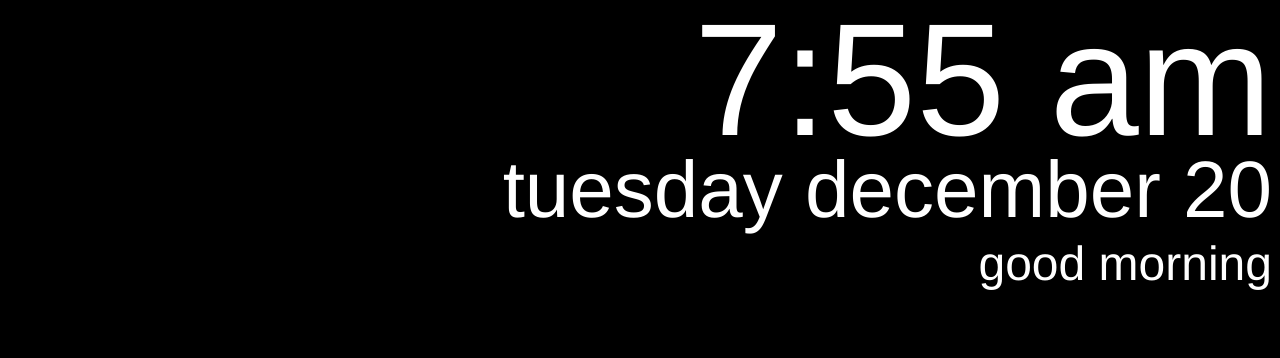
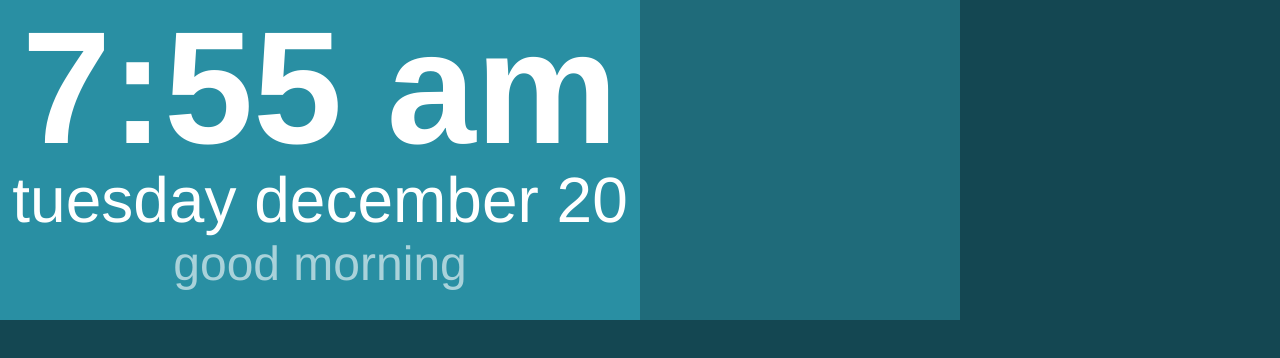
Before and after one commit to sintelligentdesign/digital-sign, a plain HTML site: page index.html in a window 1280 px wide. Drawn offline with nearby package versions, Linux system fonts and the light colour scheme.

Commit message:
Defined COMPONENT grid system

```diff
--- a/index.html
+++ b/index.html
@@ -4,11 +4,13 @@
 </head>
 <body>
     <div id="container">
-        <div id="time"></div>
-        <div id="date"></div>
-        <div id="greeting"></div>
+        <div id="time-and-date" class="component-medium">
+            <div id="time"></div>
+            <div id="date"></div>
+            <div id="greeting"></div>
+        </div>
 
-        <div id="weather">
+        <div id="weather" class="component-small">
             <div id="weather-temp"></div>
             <div id="weather-highLow"></div>
         </div>
--- a/sass/stylesheet.sass
+++ b/sass/stylesheet.sass
@@ -1,33 +1,64 @@
+@import 'compass'
+@import 'compass/reset'
+
 $text-size-large: 10em
-$text-size-medium: 5em
+$text-size-medium: 4em
 $text-size-small: 3em
 
+$de-emph-opacity: 0.6
+
 body
-    background-color: black
+    background-color: hsl(190, 60%, 20%)
     color: white
     text-transform: lowercase
 
+// COMPONENT Grid System
+
 #container
     font-family: 'Helvetica Neue', sans-serif
-    font-weight: 300
-    text-align: right
+    font-weight: 500
+    width: 100%
+    clear: both
 
-#time
-    font-size: $text-size-large
-    line-height: 0.8em
-    margin-top: 1rem
+.component-medium
+    width: 50%
+    height: 20rem
+    background-color: hsl(190, 60%, 40%)
+    float: left
 
-#date
-    font-size: $text-size-medium
+.component-small
+    width: 25%
+    height: 20rem
+    background-color: hsl(190, 60%, 30%)
+    float: left
 
-#greeting
-    font-size: $text-size-small
+// Component styles
+#time-and-date
+    text-align: center
+    margin: auto
+
+    #time
+        font-size: $text-size-large
+        font-weight: 800
+        margin-top: 0.5rem
+
+    #date
+        font-size: $text-size-medium
+
+    #greeting
+        font-size: $text-size-small
+        margin-top: 0.5rem
+        opacity: $de-emph-opacity
 
 #weather
-    margin-top: 5rem
+    text-align: center
+    margin: auto
 
-#weather-temp
-    font-size: $text-size-medium
+    #weather-temp
+        font-size: $text-size-medium
+        font-weight: 800
+        margin-top: 6rem
 
-#weather-highLow
-    font-size: $text-size-small
+    #weather-highLow
+        font-size: $text-size-small
+        opacity: $de-emph-opacity
```
Also changed, not shown: css/stylesheet.css.
